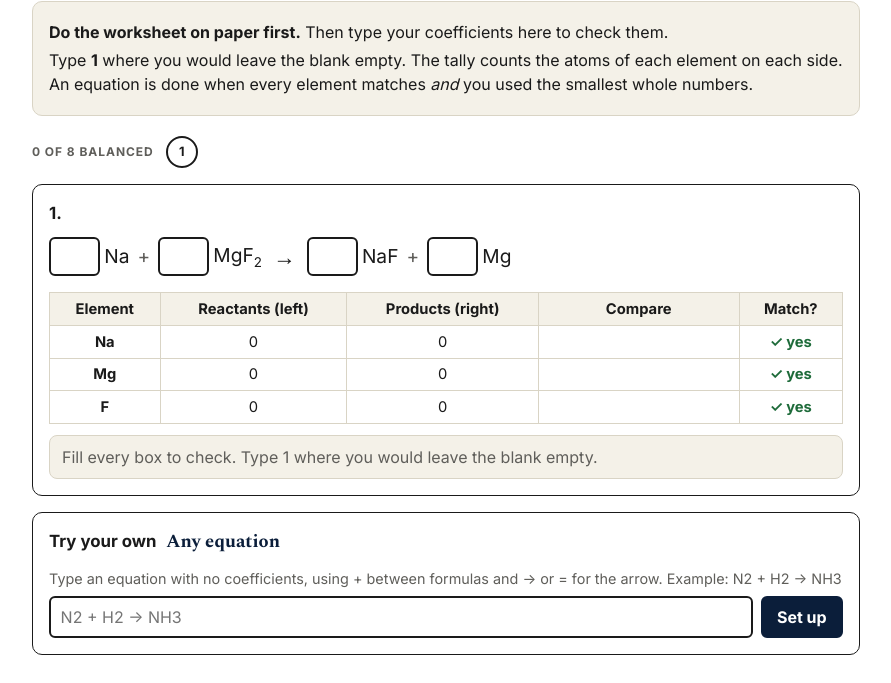
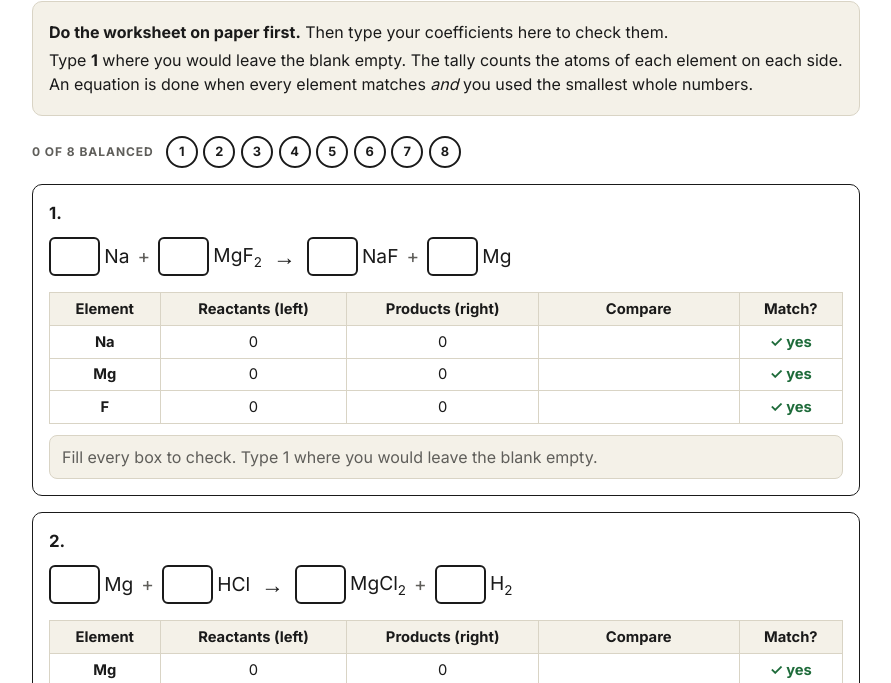
Before and after one commit to BuchananGCSC/ionic-formulas-lab, a plain HTML site: page balancing-act.html in a window 1280 px wide. Shown: the part 88-771 px from the top of the page, without its empty margins (194-1085 px from the left). Drawn offline with nearby package versions, Linux system fonts and the light colour scheme.

Commit message:
Balancing act: fix crash that hid equations 2-10
Co-Authored-By: Claude Opus 5.5 <noreply@anthropic.com>

```diff
--- a/balancing-act.html
+++ b/balancing-act.html
@@ -288,7 +288,7 @@ footer a { color: inherit; }
   function refreshProgress() {
     const n = scored.filter((q) => results[q.n]).length;
     document.getElementById("progressText").textContent = n + " of " + scored.length + " balanced";
-    scored.forEach((q) => document.getElementById("dot-" + q.n).classList.toggle("ok", !!results[q.n]));
+    scored.forEach((q) => { const d = document.getElementById("dot-" + q.n); if (d) d.classList.toggle("ok", !!results[q.n]); });
   }
   WORKSHEET.forEach((q, qi) => {
     if (!q.explore) dots.appendChild(el("a", { class: "dot", id: "dot-" + q.n, href: "#q" + q.n, title: "Equation " + q.n }, q.n));
```
